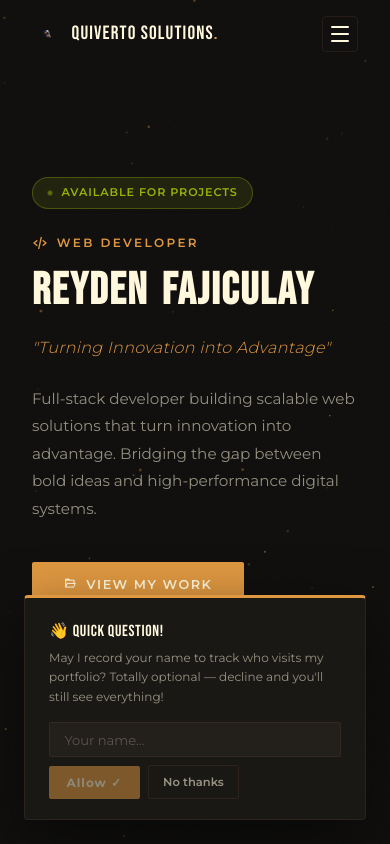
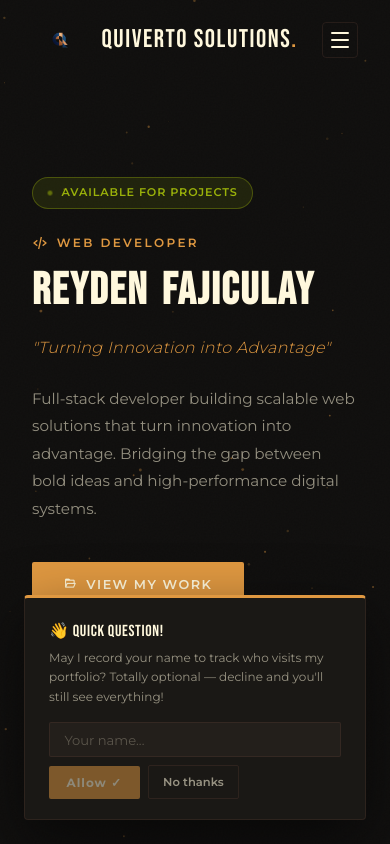
Before and after one commit to Reyden28-Pogi/reyden-portfolio, a React (Vite) app: page / in a window 390 px wide. Shown: the top 844 px of the page. Built offline with nearby package versions, Linux system fonts and the light colour scheme; no server answers; the database is empty.

Commit message:
aray mo balik

```diff
--- a/src/components/Navbar.css
+++ b/src/components/Navbar.css
@@ -4,12 +4,12 @@
   left: 0;
   right: 0;
   z-index: 100;
-  padding: 1rem 0;
+  padding: 0.75rem 0;
   transition: all 0.3s ease;
 }
 
 .navbar--scrolled {
-  padding: 0.65rem 0;
+  padding: 0.5rem 0;
   background: rgba(15, 14, 13, 0.92);
   backdrop-filter: blur(12px);
   border-bottom: 1px solid var(--border);
@@ -24,22 +24,21 @@
 .navbar__logo {
   display: flex;
   align-items: center;
-  gap: 0.6rem;
+  gap: 0.85rem;
   text-decoration: none;
   position: relative;
   z-index: 110;
 }
 
-/* Logo same height as text — clean and balanced */
 .navbar__logo-img {
-  width: 36px;
-  height: 36px;
+  width: 80px;
+  height: 80px;
   object-fit: contain;
 }
 
 .navbar__logo-text {
   font-family: var(--font-display);
-  font-size: 1.5rem;
+  font-size: 2rem;
   letter-spacing: 0.06em;
   color: var(--cream);
   line-height: 1;
@@ -165,8 +164,8 @@
 @media (max-width: 768px) {
   .navbar__burger { display: flex; }
 
-  .navbar__logo-img { width: 30px; height: 30px; }
-  .navbar__logo-text { font-size: 1.2rem; }
+  .navbar__logo-img { width: 56px; height: 56px; }
+  .navbar__logo-text { font-size: 1.6rem; }
 
   .navbar__links {
     position: fixed;
```
